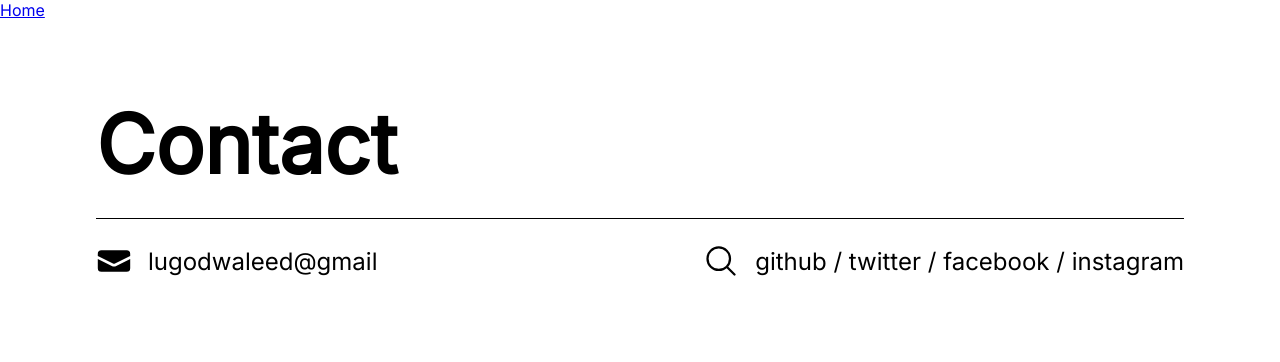
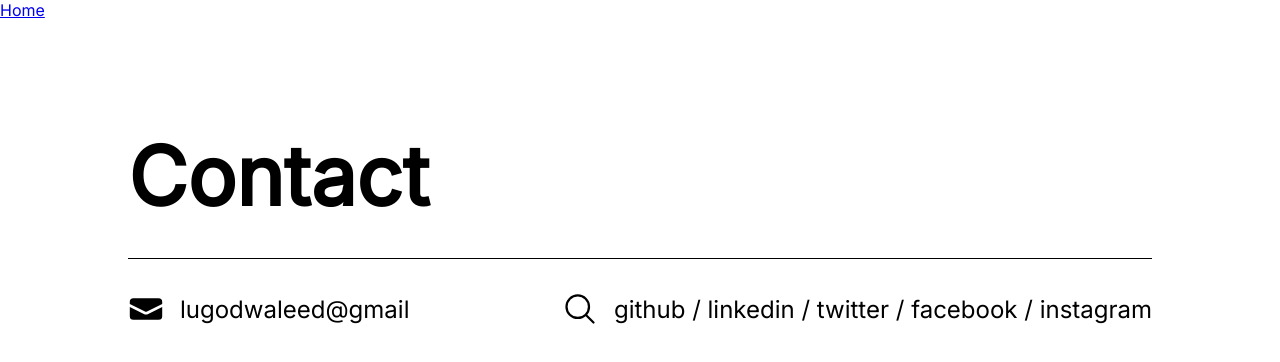
Before and after one commit to waleedlugod/waleedlugod, a React (Create React App) app: page /contact in a window 1280 px wide. Shown: the top 362 px of the page. Built offline with nearby package versions, Linux system fonts and the light colour scheme; a web font is replaced by a local one.

Commit message:
fixed issue where slashes would drop

```diff
--- a/src/index.css
+++ b/src/index.css
@@ -10,6 +10,9 @@
 body {
 	font-family: "Inter", sans-serif;
 }
+p {
+	font-size: 24px;
+}
 .link-back {
 	position: absolute;
 }
--- a/src/pages/contact/Contact.css
+++ b/src/pages/contact/Contact.css
@@ -1,5 +1,5 @@
 #contact {
-	padding: 96px;
+	padding: 128px;
 }
 #contact a {
 	color: black;
@@ -8,15 +8,14 @@
 #contact a:hover {
 	text-decoration: underline;
 }
-#contact p > img {
+#contact img {
 	width: 36px;
 	margin-right: 16px;
 	font-style: italic;
 }
-#contact p {
-	font-size: 24px;
+#contact section {
+	margin-bottom: 16px;
 	display: flex;
-	white-space: pre-wrap;
 	align-items: center;
 }
 #contact .contact-links {
@@ -26,7 +25,7 @@
 }
 #contact .line {
 	width: 100%;
-	margin: 24px 0px 24px 0px;
+	margin: 32px 0px 32px 0px;
 	height: 1px;
 	background-color: black;
 }
--- a/src/pages/contact/Contact.jsx
+++ b/src/pages/contact/Contact.jsx
@@ -9,17 +9,22 @@ export default function Contact() {
 			<Link className="link-back" to="/">
 				Home
 			</Link>
-			<div id="contact">
+			<article id="contact">
 				<h1 className="title">Contact</h1>
 				<div className="line" />
-				<div className="contact-links">
+				<main className="contact-links">
+					<section>
+						<img src={svgEmail} alt="" />
 						<p>
-						<img src={svgEmail} alt="" />
 							<a href="mailto:lugodwaleed@gmail.com">lugodwaleed@gmail</a>
 						</p>
+					</section>
+					<section>
+						<img src={svgSocials} alt="" />
 						<p>
-						<img src={svgSocials} alt="" />
 							<a href="https://github.com/waleedlugod">github</a>
+							{" / "}
+							<a href="https://www.linkedin.com/in/waleedlugod/">linkedin</a>
 							{" / "}
 							<a href="https://twitter.com/waleedlugod">twitter</a>
 							{" / "}
@@ -27,8 +32,9 @@ export default function Contact() {
 							{" / "}
 							<a href="https://www.instagram.com/waleed.lugod/">instagram</a>
 						</p>
-				</div>
-			</div>
+					</section>
+				</main>
+			</article>
 		</>
 	);
 }
```
Lines whose indentation alone changed are shown as unchanged.
